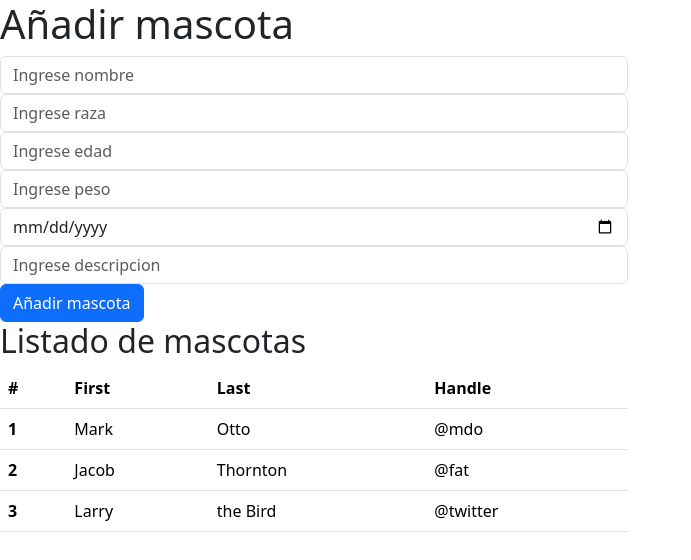
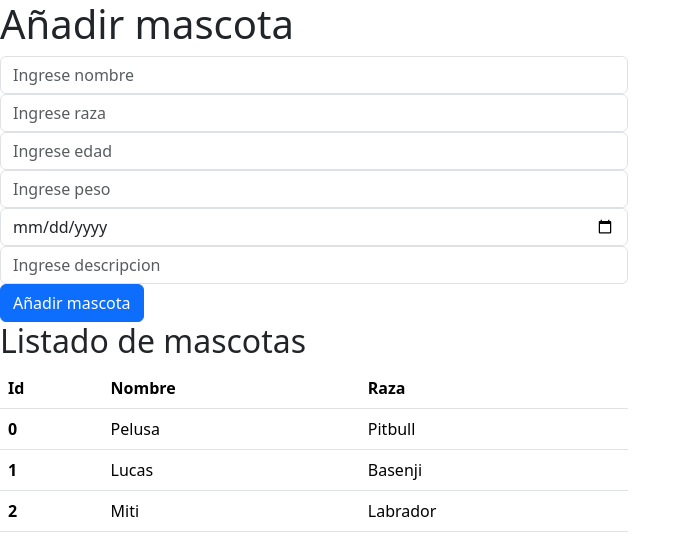
Before and after one commit to DanielaAndreaGonzalez/mirefugio, an Angular app: page / in a window 1280 px wide. Shown: the top 560 px of the page, without its empty margins (0-691 px from the left). Built offline with nearby package versions, Linux system fonts and the light colour scheme.

Commit message:
Se realiza logica para listar valores

```diff
--- a/src/app/refugio/components/list-pets/list-pets.component.html
+++ b/src/app/refugio/components/list-pets/list-pets.component.html
@@ -3,30 +3,16 @@
         <table class="table">
             <thead>
               <tr>
-                <th scope="col">#</th>
-                <th scope="col">First</th>
-                <th scope="col">Last</th>
-                <th scope="col">Handle</th>
+                <th scope="col">Id</th>
+                <th scope="col">Nombre</th>
+                <th scope="col">Raza</th>
               </tr>
             </thead>
             <tbody>
-              <tr>
-                <th scope="row">1</th>
-                <td>Mark</td>
-                <td>Otto</td>
-                <td>@mdo</td>
-              </tr>
-              <tr>
-                <th scope="row">2</th>
-                <td>Jacob</td>
-                <td>Thornton</td>
-                <td>@fat</td>
-              </tr>
-              <tr>
-                <th scope="row">3</th>
-                <td>Larry</td>
-                <td>the Bird</td>
-                <td>@twitter</td>
+              <tr *ngFor="let pets of petsList; let i = index;">
+                <th scope="row">{{i}}</th>
+                <td>{{pets.nombre}}</td>
+                <td>{{pets.raza}}</td>
               </tr>
             </tbody>
           </table>
--- a/src/app/refugio/components/list-pets/list-pets.component.ts
+++ b/src/app/refugio/components/list-pets/list-pets.component.ts
@@ -1,4 +1,5 @@
-import { Component } from '@angular/core';
+import { Component, Input } from '@angular/core';
+import { Pets } from '../../interfaces/pets.interface';
 
 @Component({
   selector: 'app-list-pets',
@@ -7,4 +8,8 @@ import { Component } from '@angular/core';
 })
 export class ListPetsComponent {
 
+  @Input()
+  public petsList:Pets[] = [];
+
+
 }
--- a/src/app/refugio/mi-refugio-main/mi-refuio-main.component.html
+++ b/src/app/refugio/mi-refugio-main/mi-refuio-main.component.html
@@ -3,6 +3,6 @@
 <div class="row">
     <div class="col-6">
         <app-add-pets (onNewPet)="onNewPet($event)"></app-add-pets>
-        <app-list-pets></app-list-pets>
+        <app-list-pets [petsList] = "pets"></app-list-pets>
     </div>
 </div>
```
